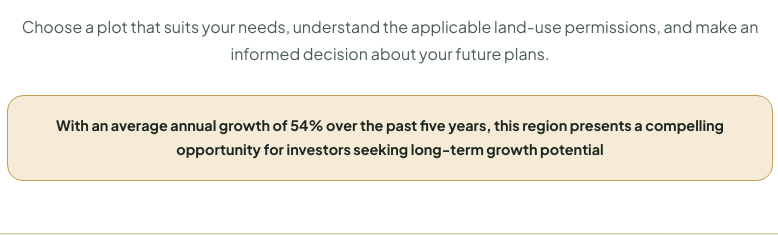
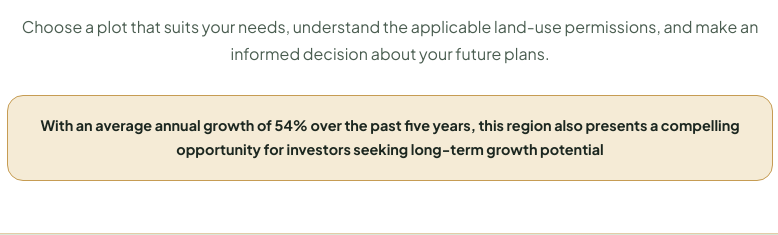
Before and after one commit to siddharthajindal/vrindavan-eco-farms, a plain HTML site: page index.html in a window 1280 px wide. Shown: the part 6921-7156 px from the top of the page, 250-1028 px from the left. Drawn offline with nearby package versions, Linux system fonts and the light colour scheme.

Commit message:
Update index.html

```diff
--- a/index.html
+++ b/index.html
@@ -479,7 +479,7 @@
 
           <div class="legal-disclaimer-box">
             <p>
-              <strong>With an average annual growth of 54% over the past five years, this region presents a compelling opportunity for investors seeking long-term growth potential</strong>
+              <strong>With an average annual growth of 54% over the past five years, this region also presents a compelling opportunity for investors seeking long-term growth potential</strong>
    </p>
           </div>
         </div>
```
